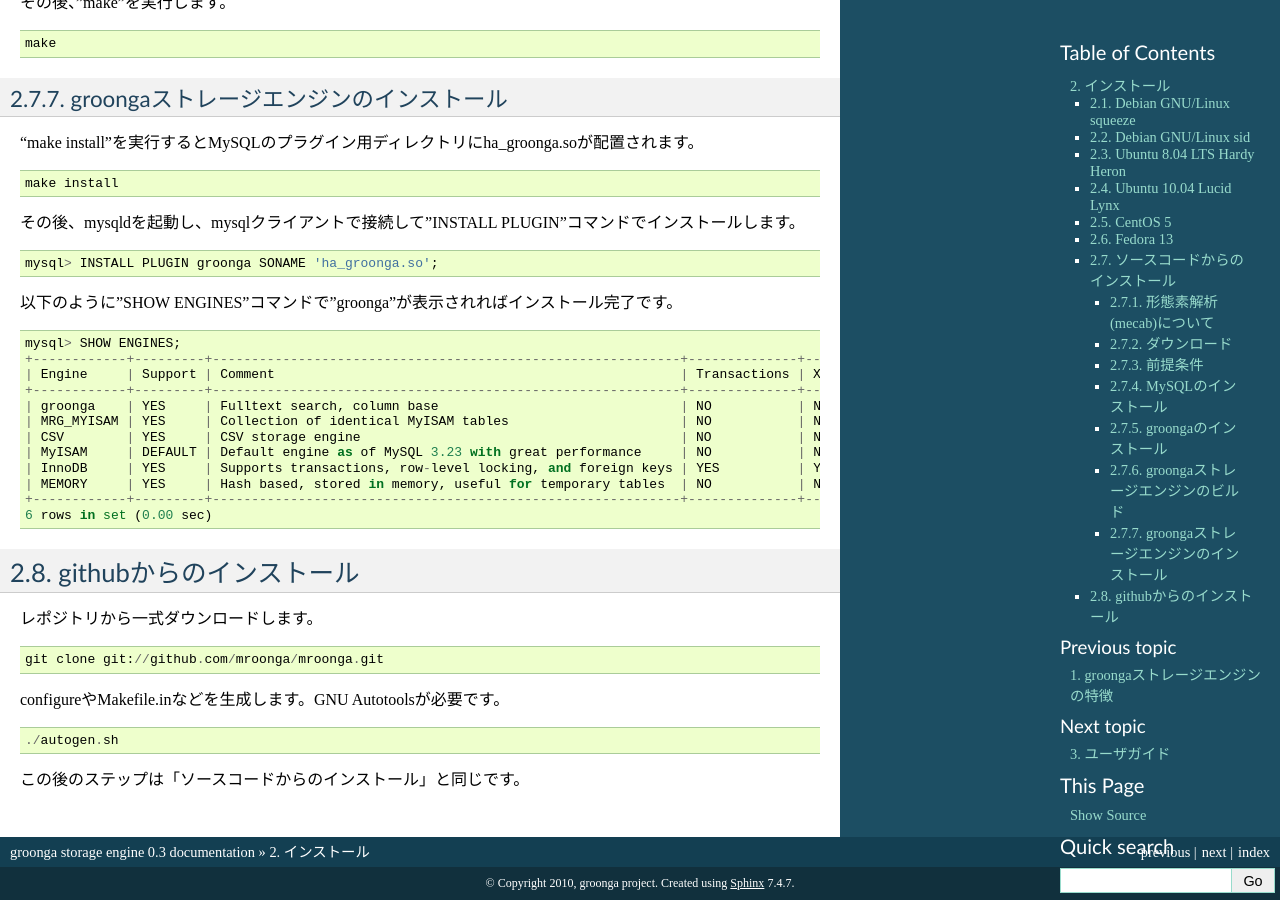
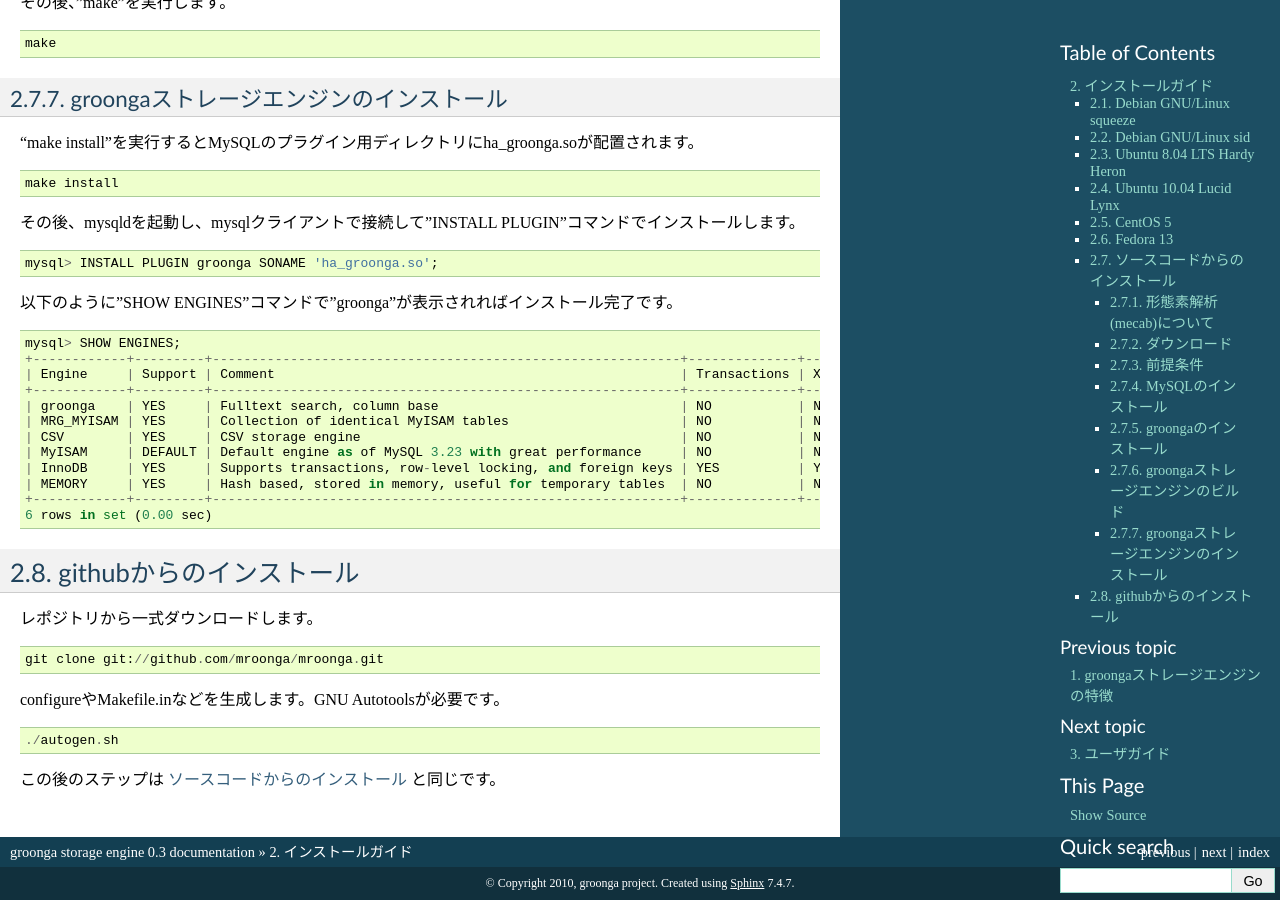
Before and after one commit to mroonga/mroonga, a Sphinx documentation site: the page built from doc/ja/source/install.rst, in a window 1280 px wide and 900 px high, scrolled down 2769 px. Built offline with Sphinx 7.4.7, drawn with Linux system fonts in a browser that asks for light colours; some of the changed text lies outside the part shown.

Commit message:
added label to document pages, and fix some links.

```diff
--- a/doc/ja/source/characteristic.rst
+++ b/doc/ja/source/characteristic.rst
@@ -1,4 +1,6 @@
 .. highlightlang:: none
+
+.. _characteristic.rst:
 
 groongaストレージエンジンの特徴
 ===============================
--- a/doc/ja/source/developer.rst
+++ b/doc/ja/source/developer.rst
@@ -1,4 +1,6 @@
 .. highlightlang:: none
+
+.. _developer:
 
 開発者向け情報
 ===============================
--- a/doc/ja/source/index.rst
+++ b/doc/ja/source/index.rst
@@ -2,6 +2,8 @@
    sphinx-quickstart on Tue Aug 03 14:53:35 2010.
    You can adapt this file completely to your liking, but it should at least
    contain the root `toctree` directive.
+
+.. _index:
 
 groongaストレージエンジン
 =========================
--- a/doc/ja/source/install.rst
+++ b/doc/ja/source/install.rst
@@ -1,7 +1,9 @@
 .. highlightlang:: none
 
-インストール
-============
+.. _install:
+
+インストールガイド
+==================
 
 それぞれの環境毎にインストール方法を説明します。
 
@@ -183,4 +185,4 @@
 
  ./autogen.sh
 
-この後のステップは「ソースコードからのインストール」と同じです。
+この後のステップは `ソースコードからのインストール`_ と同じです。
--- a/doc/ja/source/reference.rst
+++ b/doc/ja/source/reference.rst
@@ -1,4 +1,6 @@
 .. highlightlang:: none
+
+.. _reference:
 
 リファレンス
 ===============================
--- a/doc/ja/source/userguide.rst
+++ b/doc/ja/source/userguide.rst
@@ -1,7 +1,11 @@
 .. highlightlang:: none
+
+.. _userguide:
 
 ユーザガイド
 ===============================
+
+インストール方法についてはこちらを参照して下さい: :ref:`install`
 
 インストール後の動作確認
 ----------------------------
```
